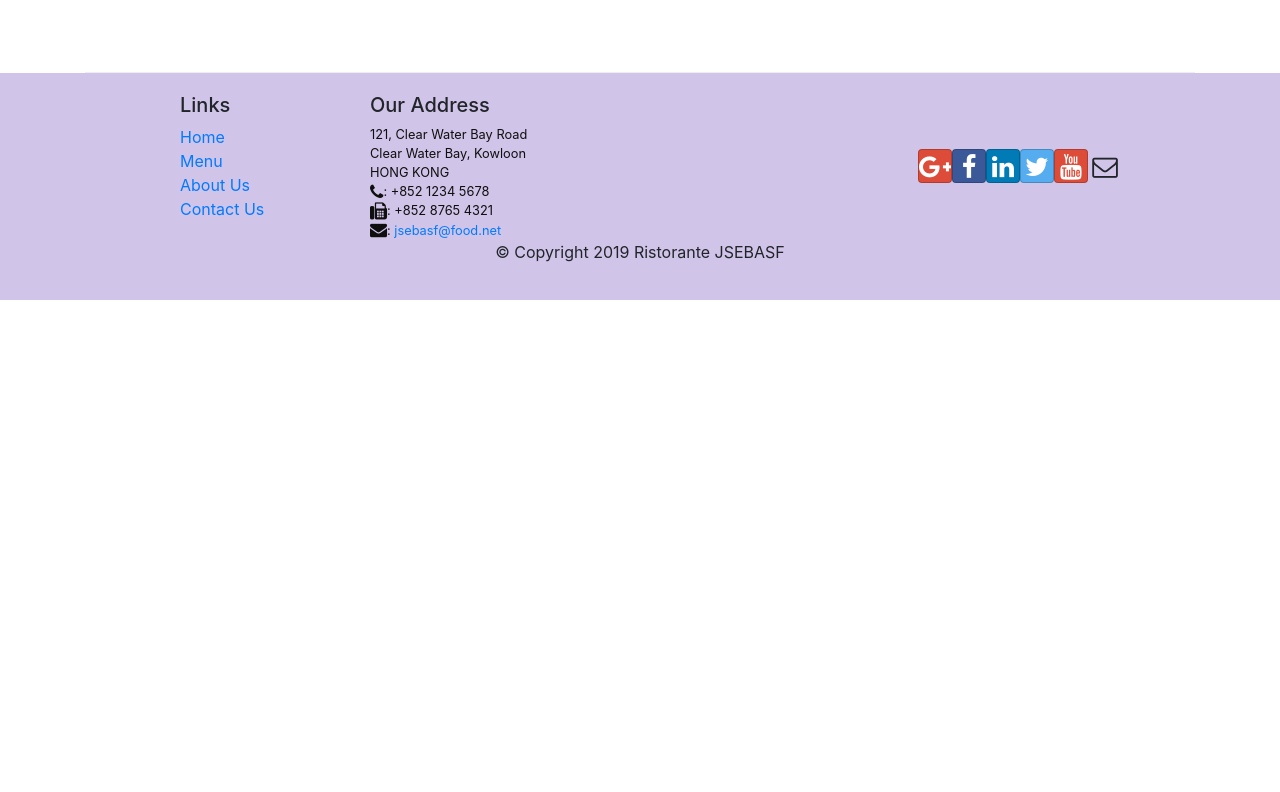
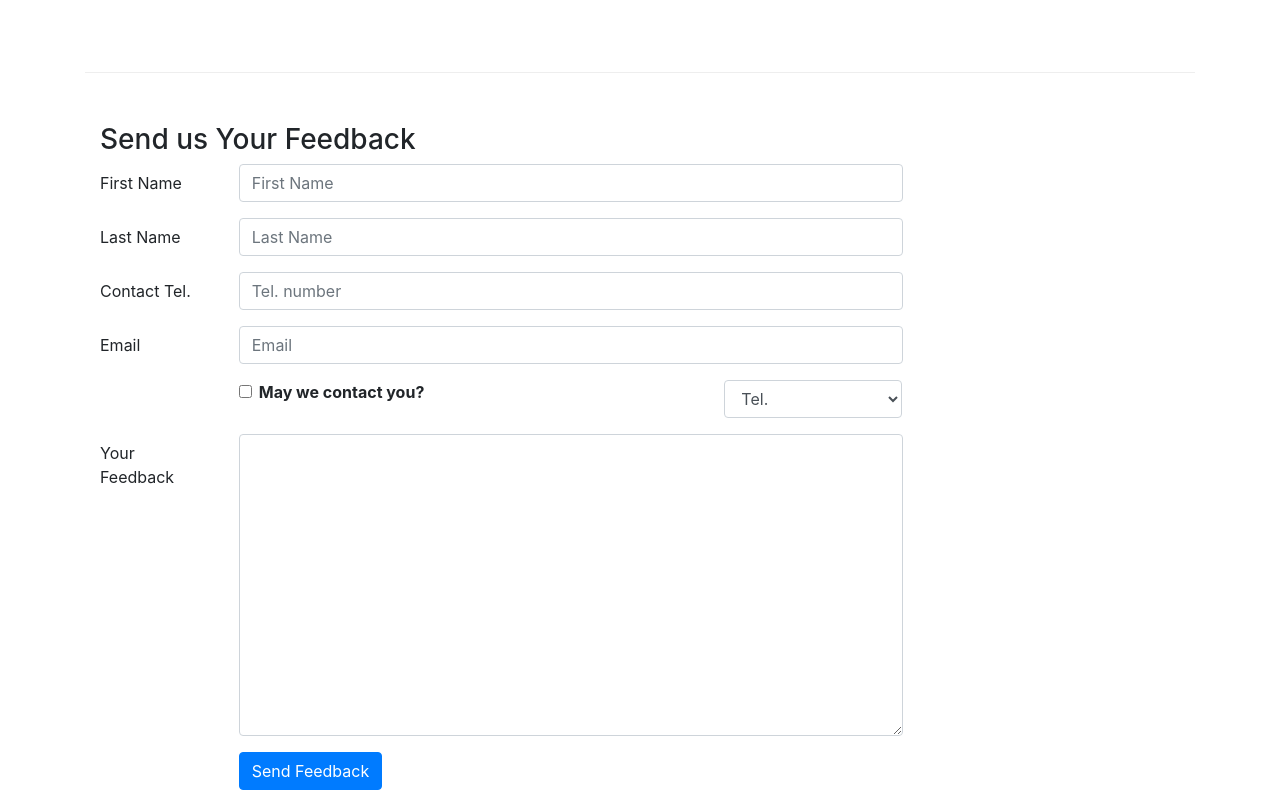
Before and after one commit to sebastianflor/confusion, a React (Create React App) app: page /contactus in a window 1280 px wide. Shown: the part 848-1640 px from the top of the page. Before the commit the page ends 1148 px from the top, so only its background shows below. Built offline with nearby package versions, Linux system fonts and the light colour scheme.

Commit message:
Controlled Forms

```diff
--- a/src/components/ContactComponent.js
+++ b/src/components/ContactComponent.js
@@ -1,8 +1,34 @@
 import React from 'react';
-import { Breadcrumb, BreadcrumbItem } from 'reactstrap';
+import { Breadcrumb, BreadcrumbItem, Button, Form, FormGroup, Label, Input, Col } from 'reactstrap';
 import { Link } from 'react-router-dom';
 
-const Contact = (props) => {
+export default class Contact extends React.Component {
+    constructor(props) {
+        super(props);
+        this.state = {
+            firstName: '',
+            lastName: '',
+            telNum: '',
+            email: '',
+            agree: false,
+            contactType: 'Tel',
+            message: ''
+        }
+    }
+
+    handleInput = (event) => {
+        const target = event.target;
+        const value = target.type === 'checkbox' ? target.checked : target.value;
+        const name = target.name;
+        this.setState({ [name]: value });
+    }
+    handleSubmit = (event) => {
+        event.preventDefault();
+        alert('Current state: ' + JSON.stringify(this.state));
+        console.log('Current state: ' + JSON.stringify(this.state));
+    }
+
+    render() {
         return(
             <div className="container">
                 <div className="row">
@@ -41,8 +67,81 @@
                         </div>
                     </div>
                 </div>
+                <div className='row row-content'>
+                    <div className='col-12'>
+                        <h3>Send us Your Feedback</h3>
+                    </div>
+                    <div className='col-12 col-md-9'>
+                        <Form onSubmit={this.handleSubmit}>
+                            <FormGroup row>
+                                <Label htmlFor='firstName' md={2}>First Name</Label>
+                                <Col md={10}>
+                                    <Input type='text' id='firstName' name='firstName' placeholder='First Name'
+                                    value={this.state.firstName} onChange={this.handleInput} />
+                                </Col>
+                            </FormGroup>
+                            <FormGroup row>
+                                <Label htmlFor='lastName' md={2}>Last Name</Label>
+                                <Col md={10}>
+                                    <Input type='text' id='lastName' name='lastName' placeholder='Last Name'
+                                    value={this.state.lastName} onChange={this.handleInput} />
+                                </Col>
+                            </FormGroup>
+                            <FormGroup row>
+                                <Label htmlFor='telNum' md={2}>Contact Tel.</Label>
+                                <Col md={10}>
+                                    <Input type='tel' id='telNum' name='telNum' placeholder='Tel. number'
+                                    value={this.state.telNum} onChange={this.handleInput} />
+                                </Col>
+                            </FormGroup>
+                            <FormGroup row>
+                                <Label htmlFor='email' md={2}>Email</Label>
+                                <Col md={10}>
+                                    <Input type='text' id='email' name='email' placeholder='Email'
+                                    value={this.state.email} onChange={this.handleInput} />
+                                </Col>
+                            </FormGroup>
+                            <FormGroup row>
+                                <Col md={{size: 6, offset: 2}}>
+                                    <FormGroup check>
+                                        <Label check>
+                                            <Input type="checkbox"
+                                                name="agree"
+                                                checked={this.state.agree}
+                                                onChange={this.handleInput} /> {' '}
+                                            <strong>May we contact you?</strong>
+                                        </Label>
+                                    </FormGroup>
+                                </Col>
+                                <Col md={{size: 3, offset: 1}}>
+                                    <Input type="select" name="contactType"
+                                            value={this.state.contactType}
+                                            onChange={this.handleInput}>
+                                        <option>Tel.</option>
+                                        <option>Email</option>
+                                    </Input>
+                                </Col>
+                            </FormGroup>
+                            <FormGroup row>
+                                <Label htmlFor="message" md={2}>Your Feedback</Label>
+                                <Col md={10}>
+                                    <Input type="textarea" id="message" name="message"
+                                        rows="12"
+                                        value={this.state.message}
+                                        onChange={this.handleInput}></Input>
+                                </Col>
+                            </FormGroup>
+                            <FormGroup row>
+                                <Col md={{size: 10, offset: 2}}>
+                                    <Button type="submit" color="primary">
+                                        Send Feedback
+                                    </Button>
+                                </Col>
+                            </FormGroup>
+                        </Form>
+                    </div>
+                </div>
             </div>
         );
     }
-
-export default Contact;
+}
```
Lines whose indentation alone changed are shown as unchanged.
